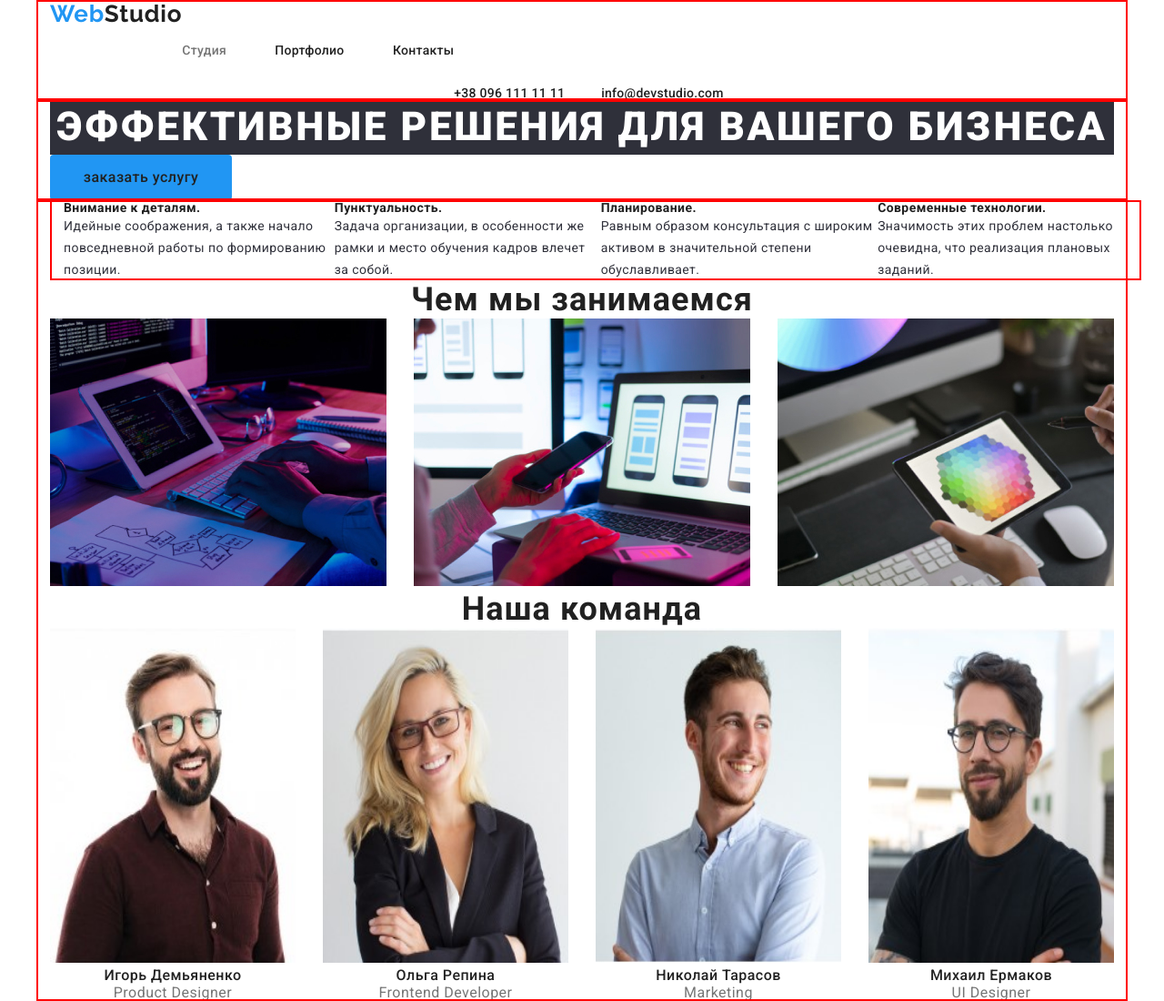
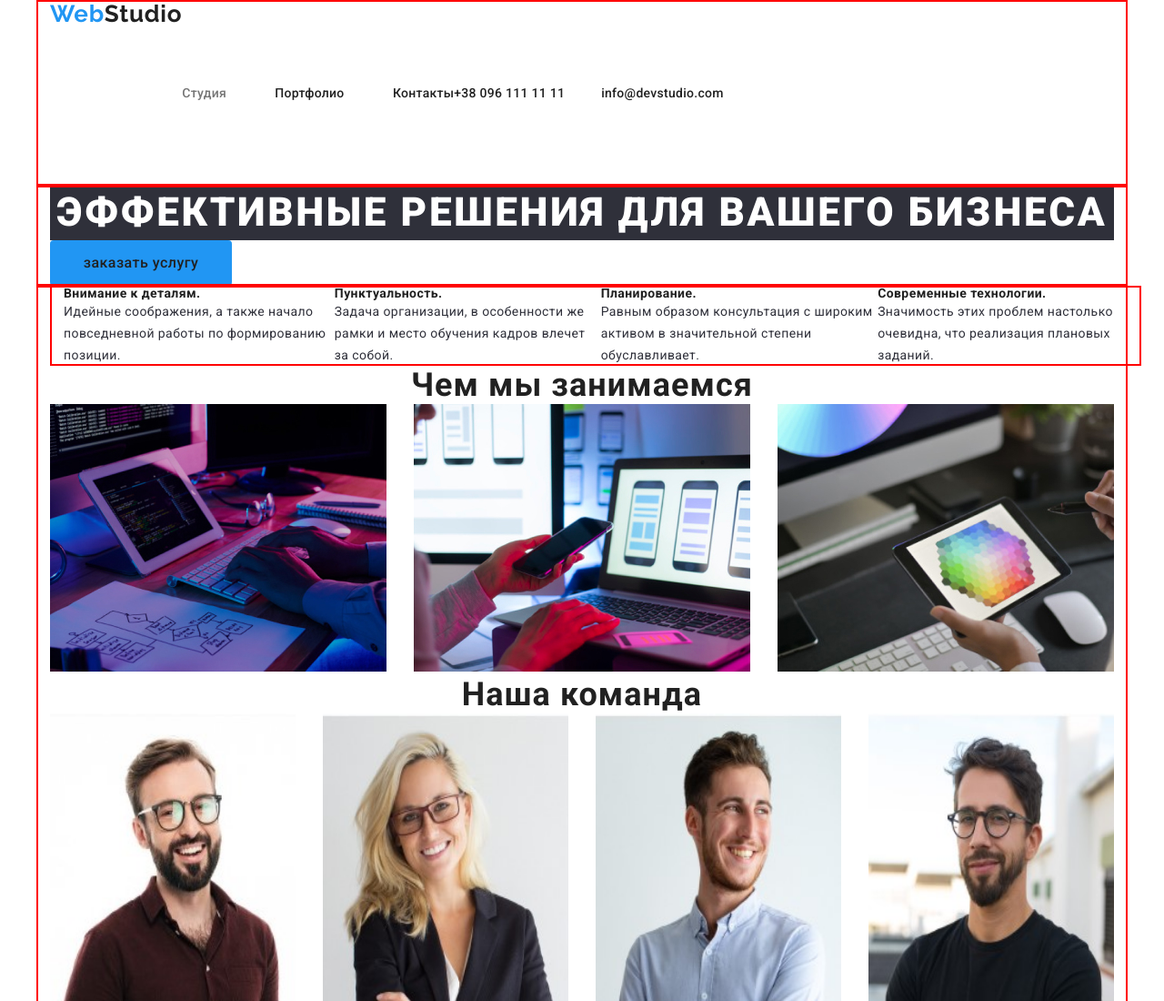
Before and after one commit to ivannadxb/goit-markup-hw-03, a plain HTML site: page index.html in a window 1280 px wide. Shown: the top 1100 px of the page at 91% size. Drawn offline with nearby package versions, Linux system fonts and the light colour scheme.

Commit message:
Update index.html

```diff
--- a/index.html
+++ b/index.html
@@ -36,8 +36,8 @@
                     <a class="header-link link" href="">Контакты</a>
                 </li>
             </ul>
-            <a class="header-phone link link" href="tel+380961111111">+38 096 111 11 11</a>
-        <a class="header-email link link" href="mailto:info@devstudio.com">info@devstudio.com</a>
+            <a class="header-link header-phone link link" href="tel+380961111111">+38 096 111 11 11</a>
+        <a class="header-link header-email link link" href="mailto:info@devstudio.com">info@devstudio.com</a>
     </nav>
 </div>
     </header>
```
